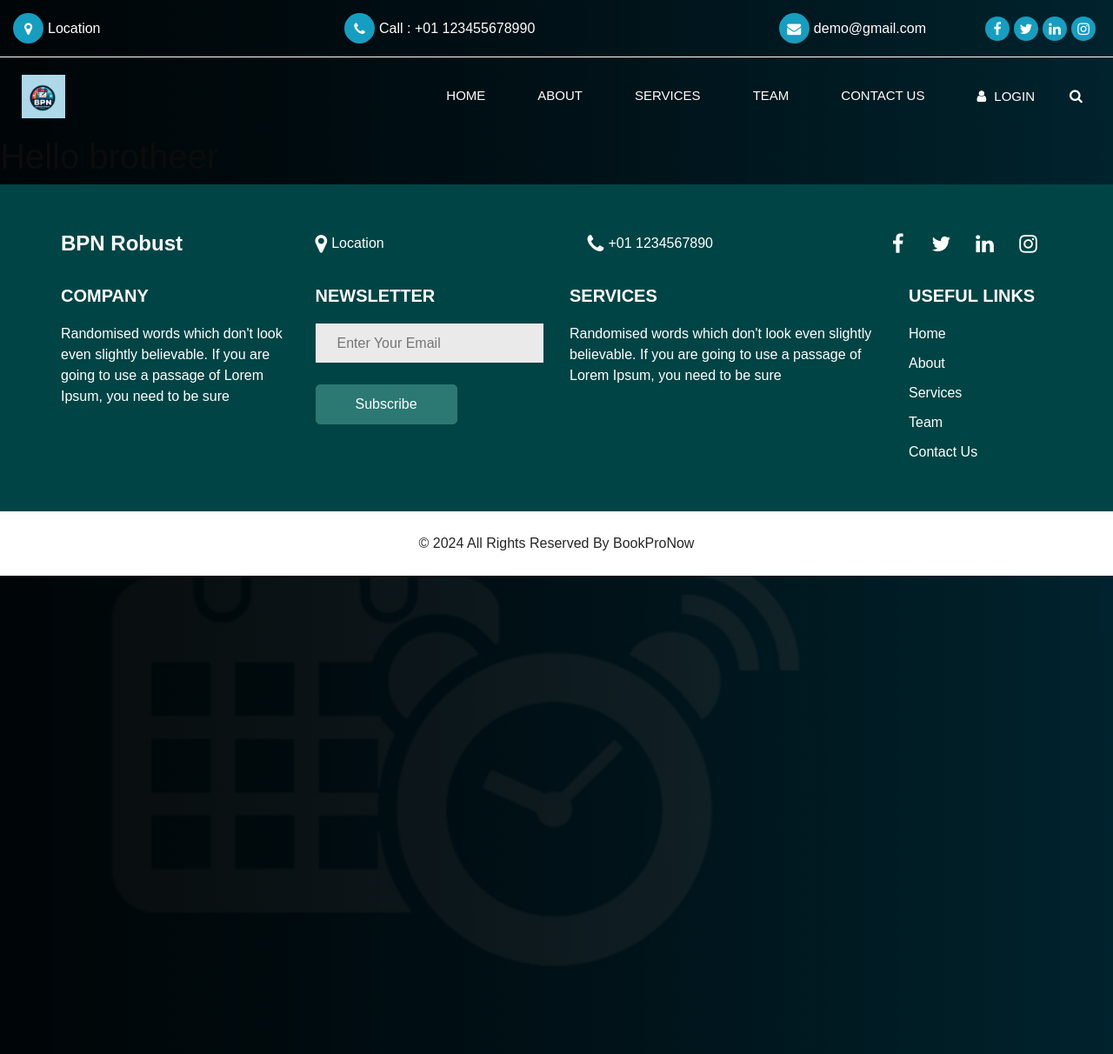
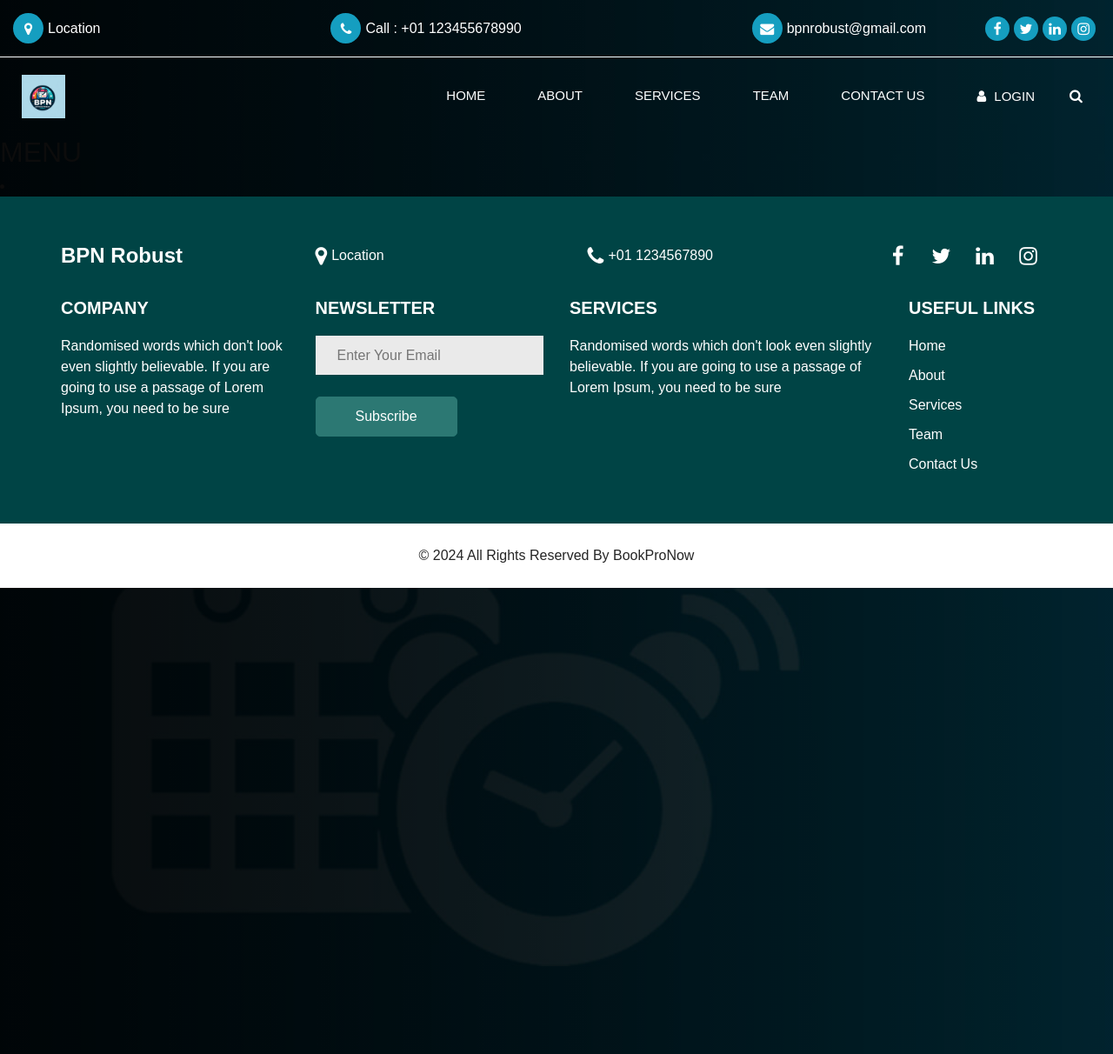
Before and after one commit to airassassin2/BPN_Robust, a Django app: page /dashboard/ in a window 1280 px wide. Shown: the whole page at 87% size. Run offline with Django 5.2, Linux system fonts and the light colour scheme; some libraries are stand-ins or nearby versions.

Commit message:
im testing again

```diff
--- a/home/static/css/style.css
+++ b/home/static/css/style.css
@@ -1004,3 +1004,4 @@ a:focus {
 .footer_section p a {
   color: inherit;
 }
+ /* dashboard */
--- a/home/templates/base.html
+++ b/home/templates/base.html
@@ -52,7 +52,7 @@
               </a>
               <a href="">
                 <i class="fa fa-envelope" aria-hidden="true"></i>
-                <span>demo@gmail.com</span>
+                <span>bpnrobust@gmail.com</span>
               </a>
             </div>
             <div class="social_box">
--- a/home/templates/dashboard.html
+++ b/home/templates/dashboard.html
@@ -1,5 +1,13 @@
 {% extends "base.html" %}
 {% load static %}
 {% block body  %}
-<h1> Hello brotheer</h1>
+
+<section id="menu">
+    <div class="logo">
+        <h2>MENU</h2>
+    </div>
+    <div class="item">
+        <li><i class="fad fa-chart-pie-alt"></i></li>
+    </div>
+</section>
 {% endblock body  %}
```
